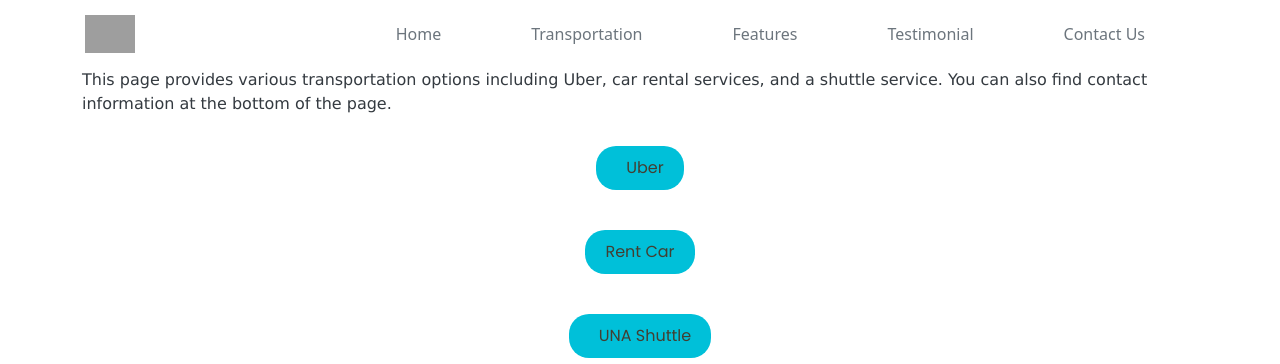
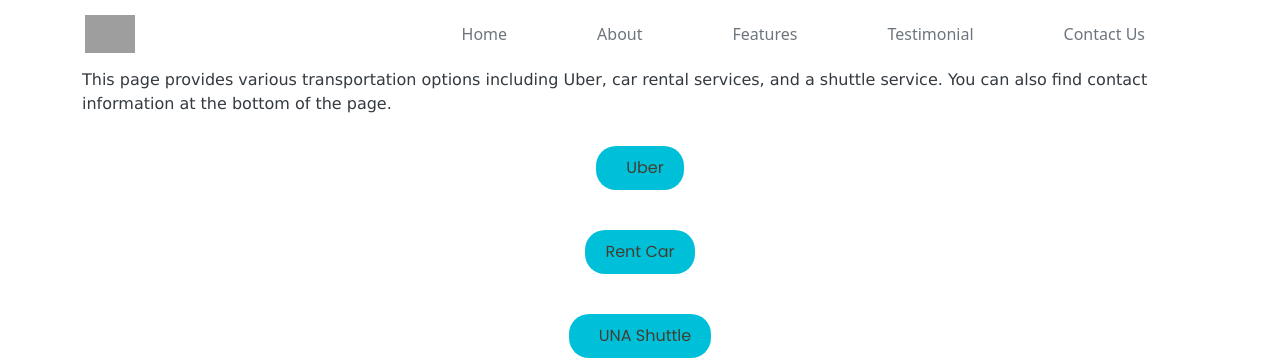
Before and after one commit to aalluhaybi1/Sturdy-Train-Team7, a Node server app: page /tp in a window 1280 px wide. Shown: the top 364 px of the page. Run offline with Node 20, Linux system fonts and the light colour scheme; some libraries are stand-ins or nearby versions; grey boxes are pictures that could not be loaded.

Commit message:
Update tp.ejs

```diff
--- a/templates/tp.ejs
+++ b/templates/tp.ejs
@@ -95,7 +95,7 @@
                         <a class="nav-link" href="/">Home</a>
                     </li>
                     <li class="nav-item">
-                        <a class="nav-link" href="#about">Transportation</a>
+                        <a class="nav-link" href="#about">About</a>
                     </li>
                     <li class="nav-item">
                         <a class="nav-link" href="/">Features</a>
```
